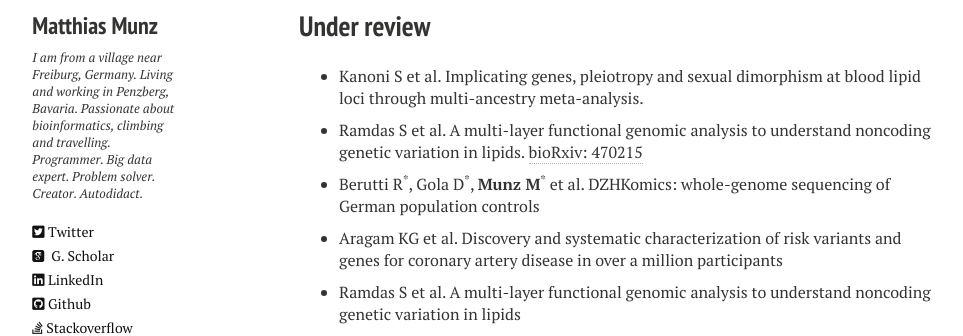
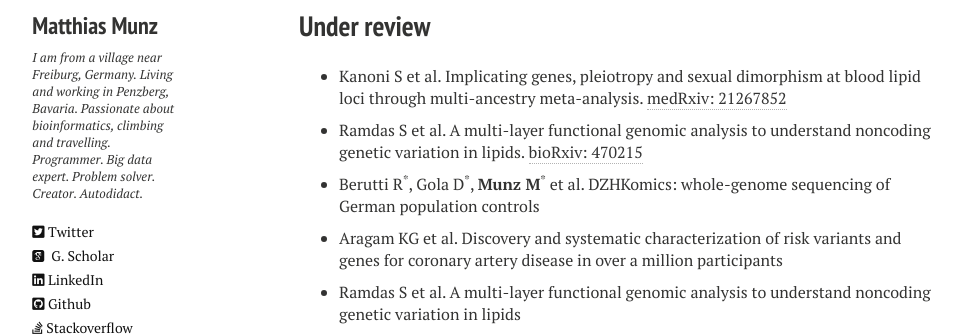
Before and after one commit to matmu/matmu.github.io-deprecated, a Jekyll site: the page built from _pages/publications.md, in a window 1280 px wide and 900 px high. Shown: the part 236-572 px from the top of the window, without its empty margins (21-984 px from the left). Built offline with Jekyll 4.4.1, drawn with Linux system fonts in a browser that asks for light colours; nearby versions of some CDN libraries.

Commit message:
Update publications.html

```diff
--- a/_layouts/publications.html
+++ b/_layouts/publications.html
@@ -54,6 +54,7 @@
 						{% if p.title %} {{ p.title }}{% endif %}
 						{% if p.journal %} <i>{{ p.journal }}</i>{% endif %}
 						{% if p.biorxiv and p.biorxiv_link%} <a href="{{ p.biorxiv_link }}" target="_blank">bioRxiv: {{ p.biorxiv }}</a>{% endif %}
+						{% if p.medrxiv and p.medrxiv_link%} <a href="{{ p.medrxiv_link }}" target="_blank">medRxiv: {{ p.medrxiv }}</a>{% endif %}
 						{% if p.pmid %} <a href="https://www.ncbi.nlm.nih.gov/pubmed/{{ p.pmid }}" target="_blank">PMID: {{ p.pmid }}</a>{% endif %}
 						{% if p.doi %} <a href="https://doi.org/{{ p.doi }}" target="_blank">doi: {{ p.doi }}</a>{% endif %}
 					</li>
```
